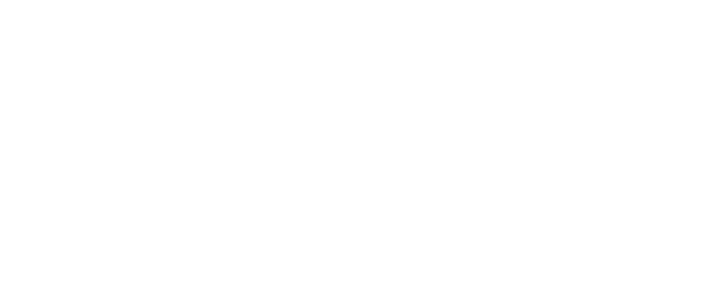
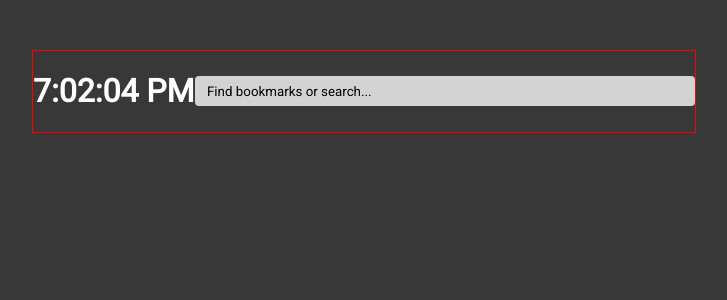
Before and after one commit to nickcoffey/start-page, a React (Create React App) app: page / in a window 1280 px wide. Shown: the top 300 px of the page, without its empty margins (276-1003 px from the left). Built offline with nearby package versions, Linux system fonts and the light colour scheme.

Commit message:
added header beginnings

```diff
--- a/package.json
+++ b/package.json
@@ -13,6 +13,7 @@
     "react": "^17.0.1",
     "react-dom": "^17.0.1",
     "react-scripts": "4.0.0",
+    "styled-components": "^5.2.1",
     "typescript": "^4.0.3",
     "web-vitals": "^0.2.4"
   },
@@ -41,6 +42,7 @@
     ]
   },
   "devDependencies": {
+    "@types/styled-components": "^5.1.4",
     "@typescript-eslint/eslint-plugin": "^4.8.1",
     "@typescript-eslint/parser": "^4.8.1",
     "eslint": "^7.13.0",
--- a/src/App.tsx
+++ b/src/App.tsx
@@ -1,7 +1,17 @@
 import React from 'react'
+import styled from 'styled-components'
+import { Header } from './components'
 
-function App() {
-  return <></>
+const Content = styled.div`
+  margin: 50px 300px 0px 300px;
+`
+
+const App = () => {
+  return (
+    <Content>
+      <Header />
+    </Content>
+  )
 }
 
 export default App
--- /dev/null
+++ b/src/components/Header/Clock.tsx
@@ -0,0 +1,13 @@
+import React, { useState } from 'react'
+
+const Clock = () => {
+  const [time, setTime] = useState(new Date().toLocaleTimeString())
+
+  setTimeout(() => {
+    setTime(new Date().toLocaleTimeString())
+  }, 1000)
+
+  return <h1>{time}</h1>
+}
+
+export default Clock
--- /dev/null
+++ b/src/components/Header/Header.tsx
@@ -0,0 +1,22 @@
+import React from 'react'
+import styled from 'styled-components'
+import Clock from './Clock'
+import Search from './Search'
+
+const Container = styled.header`
+  display: flex;
+  justify-content: space-between;
+  align-items: center;
+  border: 1px solid red;
+`
+
+const Header = () => {
+  return (
+    <Container>
+      <Clock />
+      <Search />
+    </Container>
+  )
+}
+
+export default Header
--- /dev/null
+++ b/src/components/Header/Search.tsx
@@ -0,0 +1,23 @@
+import React from 'react'
+import styled from 'styled-components'
+
+const SearchBar = styled.input`
+  width: 500px;
+  height: 30px;
+  border-radius: 4px;
+  border: 0px;
+  padding-left: 12px;
+  background-color: #d3d3d3;
+  color: black;
+
+  &::placeholder {
+    color: black;
+    opacity: 1;
+  }
+`
+
+const Search = () => {
+  return <SearchBar type="text" placeholder="Find bookmarks or search..." />
+}
+
+export default Search
--- /dev/null
+++ b/src/components/Header/index.ts
@@ -0,0 +1 @@
+export { default as Header } from './Header'
--- /dev/null
+++ b/src/components/index.ts
@@ -0,0 +1 @@
+export * from './Header'
--- a/src/index.css
+++ b/src/index.css
@@ -1,3 +1,11 @@
+@import url('https://fonts.googleapis.com/css2?family=Roboto&display=swap');
+
 * {
   box-sizing: border-box;
+  font-family: 'Roboto', sans-serif;
 }
+
+body {
+  background-color: #383838;
+  color: #ffffff;
+}
```
Also changed, not shown: 1 other file (tests, documents, lock files or other folders).
